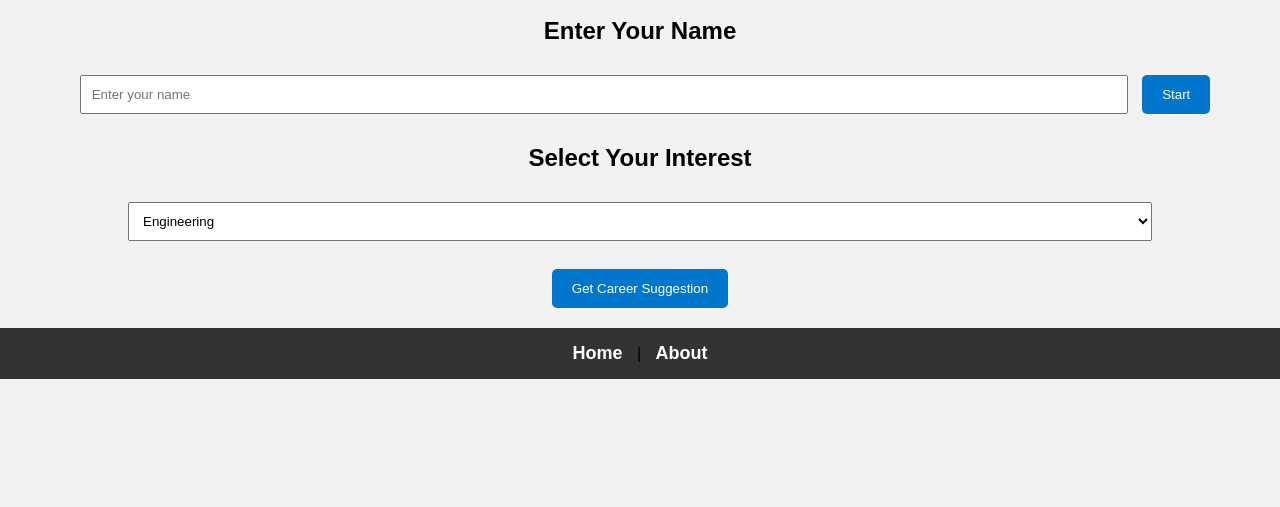
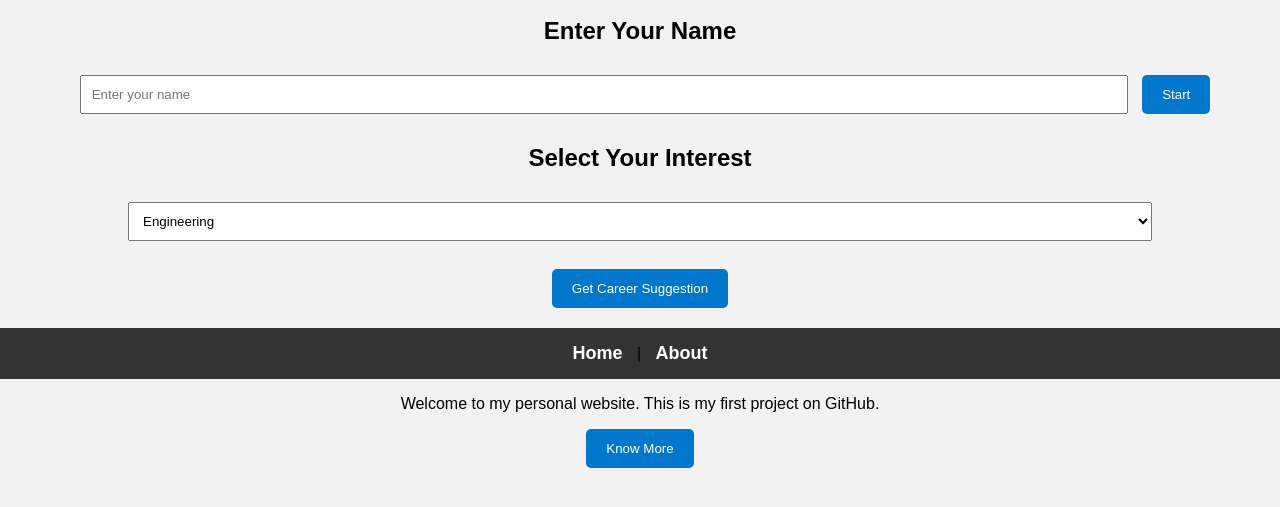
Before and after one commit to kashish7038/AI-career-mentor, a plain HTML site: page index.html in a window 1280 px wide. Shown: the part 249-756 px from the top of the page. Drawn offline with Linux system fonts and the light colour scheme.

Commit message:
Update index.html

```diff
--- a/index.html
+++ b/index.html
@@ -46,3 +46,8 @@
     <a href="index.html">Home</a> |
     <a href="about.html">About</a>
 </nav>
+<p>Welcome to my personal website. This is my first project on GitHub.</p>
+
+<a href="about.html">
+    <button>Know More</button>
+</a>
```
